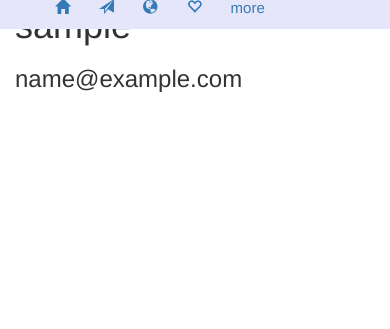
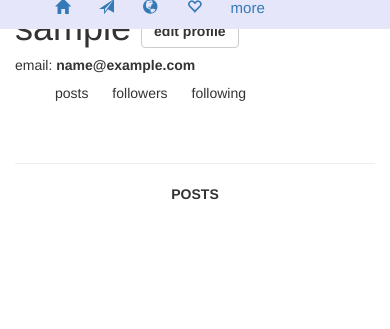
Before and after one commit to Vector254/instavector, a Django app: page /profile/ in a window 390 px wide. Shown: the part 145-474 px from the top of the page. Run offline with Django 3.2, Linux system fonts and the light colour scheme; the visitor is signed in with stand-in values (Sample User, id 1); data that the repository does not hold is empty; some libraries are stand-ins or nearby versions.

Commit message:
add layout to profile page

```diff
--- a/instavector/templates/base.html
+++ b/instavector/templates/base.html
@@ -12,9 +12,11 @@
   {% endif %}
   {% block styles %}
   <link rel="stylesheet" href="https://maxcdn.bootstrapcdn.com/bootstrap/4.0.0-alpha.2/css/bootstrap.min.css" integrity="sha384-y3tfxAZXuh4HwSYylfB+J125MxIs6mR5FOHamPBG064zB+AFeWH94NdvaCBm8qnd" crossorigin="anonymous">
+  <link rel="stylesheet" href="{% static 'css/profile.css' %}">
   <link rel="stylesheet" href="{% static 'css/index.css' %}">
   <link rel="stylesheet" href="{% static 'css/navbar.css' %}">
   <link rel="stylesheet" href="{% static 'css/welcome.css' %}">
+
     {% bootstrap_css %}
   {% endblock %}
 
--- a/instavector/templates/profile.html
+++ b/instavector/templates/profile.html
@@ -1,15 +1,55 @@
 {% extends 'base.html'%}
 {% block content %}
 <style>
-    body{
-        margin-top: 70px;
-    }
+   body{
+    margin-top: 70px;
+}
+.prof_pic{
+    width: 60%;
+    margin-left: 30px;
+    border: 1px solid grey;
+    border-radius: 150px;
+}
+.etc li{
+    list-style: none;
+    display: inline-block;
+    margin-right: 20px;
+}
+.posted img{
+    margin-bottom: 20px;
+    height:280px ;
+    width: 100%;
+}
 </style>
 <div class="container-fluid">
-    <div class="details">
-        <img src="{{user.profile.image.url}}" alt="">
-        <h1>{{user.username}}</h1>
-        <h3>{{user.email}}</h3>
+    <div class="row">
+        <div class="col-md-4">
+
+            <img class="prof_pic" src="{{user.profile.profile_picture.url}}" alt="profile_pic">
+        </div>
+        <div class="col-md-8">
+            <h1>{{user.username}} <button class="btn btn-default"><b>edit profile</b> </button></h1>
+            <h5>email: <b>{{user.email}}</b> </h5>
+            <div class="etc">
+                <ul>
+                    <li>posts</li>
+                    <li>followers</li>
+                    <li>following</li>
+                </ul>
+            </div>
+
+            <br><p>{{user.profile.bio}}</p>
+        </div>
     </div>
+    <hr>
+    <p class="text-center"><b>POSTS</b> </p>
+    {% for post in posts %}
+    <div class="col-md-4">
+        <div class="posted">
+            <img src="{{post.image.url}}" alt="">
+        </div>
+    </div>
+
+    {% endfor %}
 </div>
 {% endblock %}
--- a/instavector/views.py
+++ b/instavector/views.py
@@ -26,4 +26,5 @@ def index(request):
 
 @login_required
 def profile(request):
-    return render(request,'profile.html')
+    posts = Image.get_images()
+    return render(request,'profile.html',{"posts":posts})
```
Also changed, not shown: static/css/profile.css (added).
